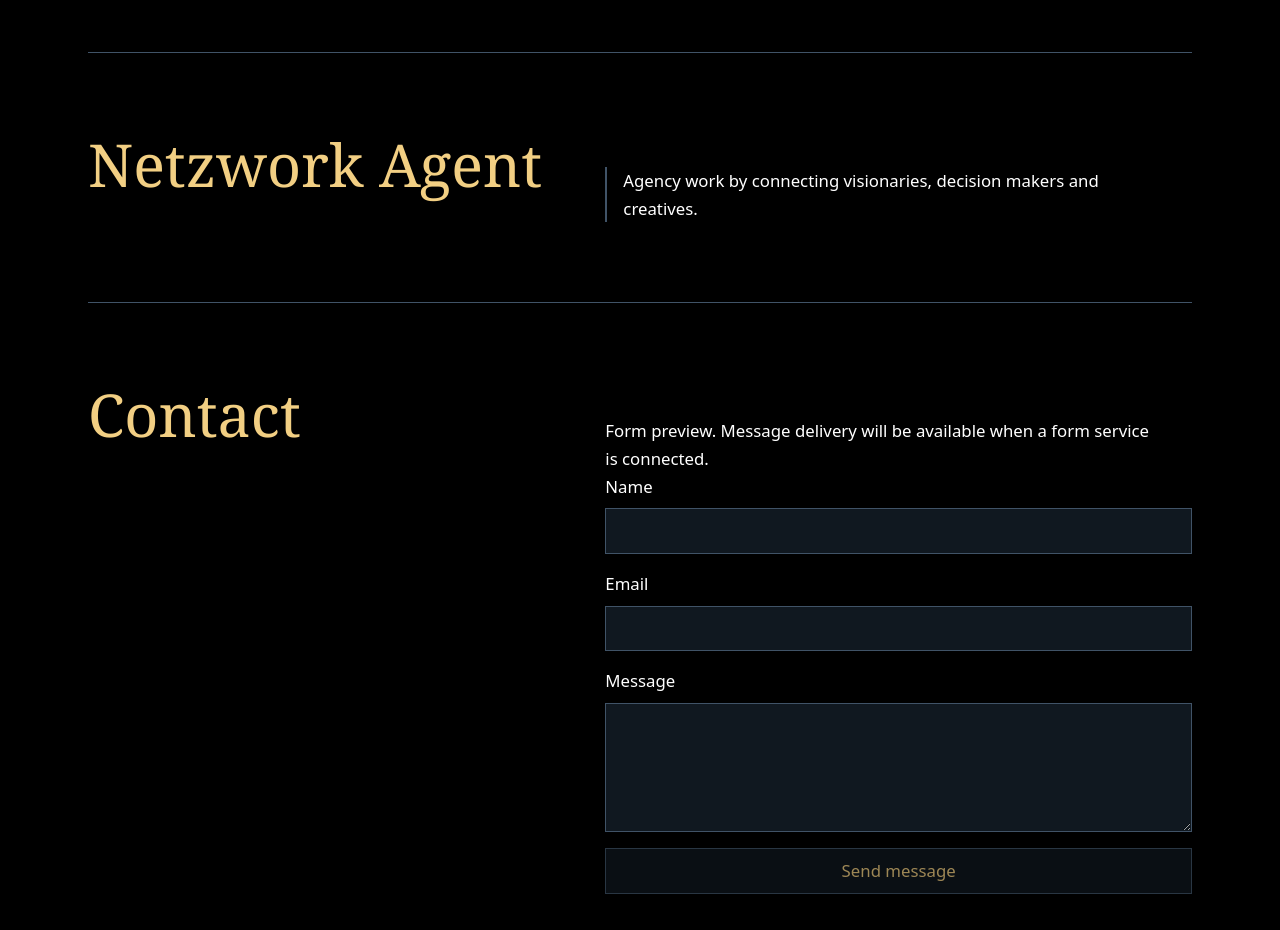
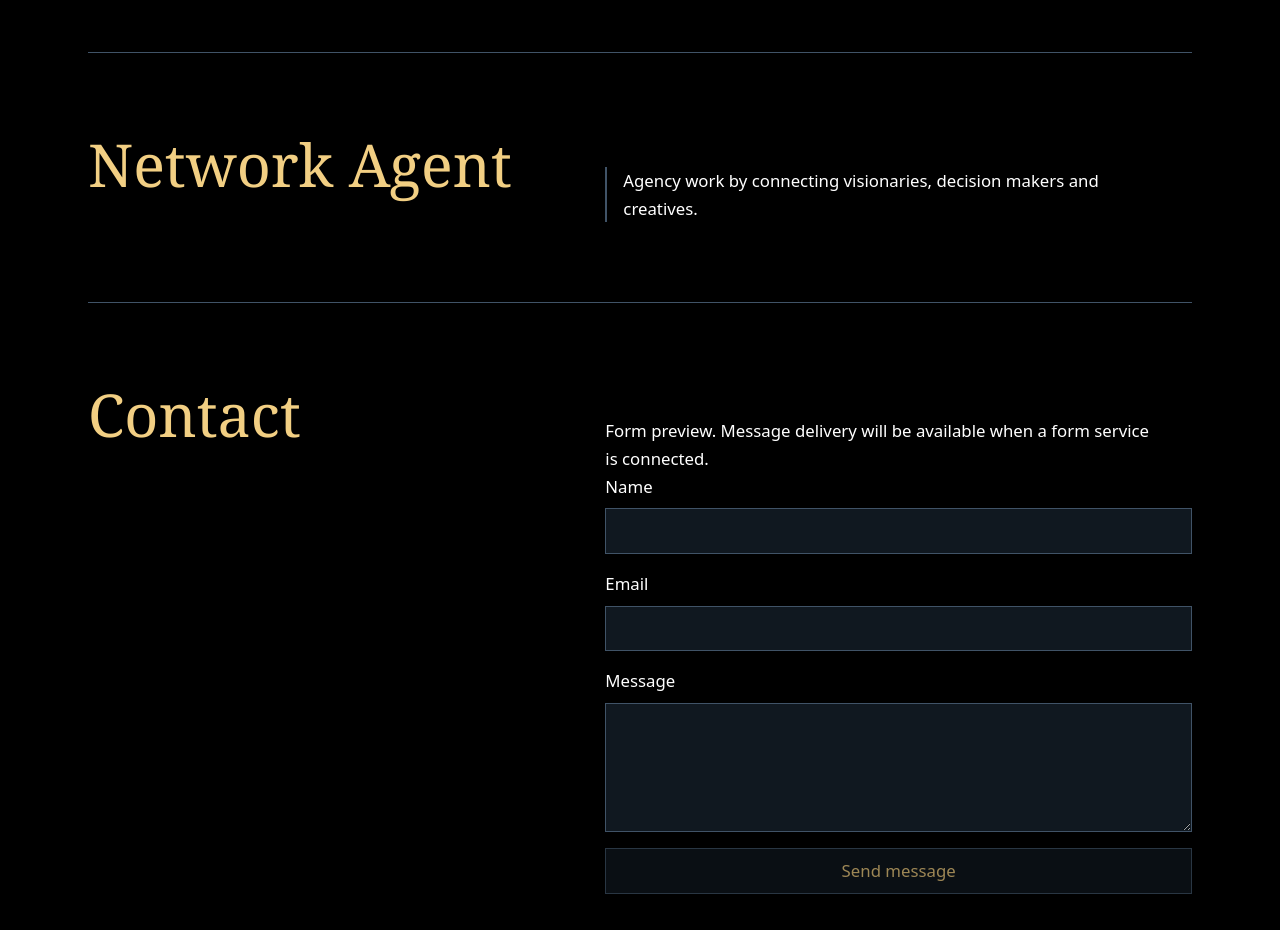
Before and after one commit to LukasThemm/lukas-themm-website, a plain HTML site: page index.html in a window 1280 px wide. Shown: the part 2020-2950 px from the top of the page. Drawn offline with Linux system fonts and the light colour scheme.

Commit message:
Refactor HTML structure and styles

```diff
--- a/index.html
+++ b/index.html
@@ -29,7 +29,7 @@ input,textarea,button{background:#101820;color:var(--ink);border:1px solid var(-
 <section id="vision"><h2>Vision &amp; Philosophy</h2><p class="note">About my Vision and Philosophy to bring wonders alive.</p></section>
 <section id="work"><h2>Creative Producer &amp; References</h2><p class="note">Get impressions of my work and references to see how it aligns to your project.</p></section>
 <section id="learning"><h2>Integrational Methods</h2><p class="note">Unique combination of energy techniques and its integration for successful project realization.</p></section>
-<section id="connect"><h2>Netzwork Agent</h2><p class="note">Agency work by connecting visionaries, decision makers and creatives.</p></section>
+<section id="connect"><h2>Network Agent</h2><p class="note">Agency work by connecting visionaries, decision makers and creatives.</p></section>
 </div>
 <div class="wrap"><section id="contact"><h2>Contact</h2><div>
 <p>Form preview. Message delivery will be available when a form service is connected.</p>
```
